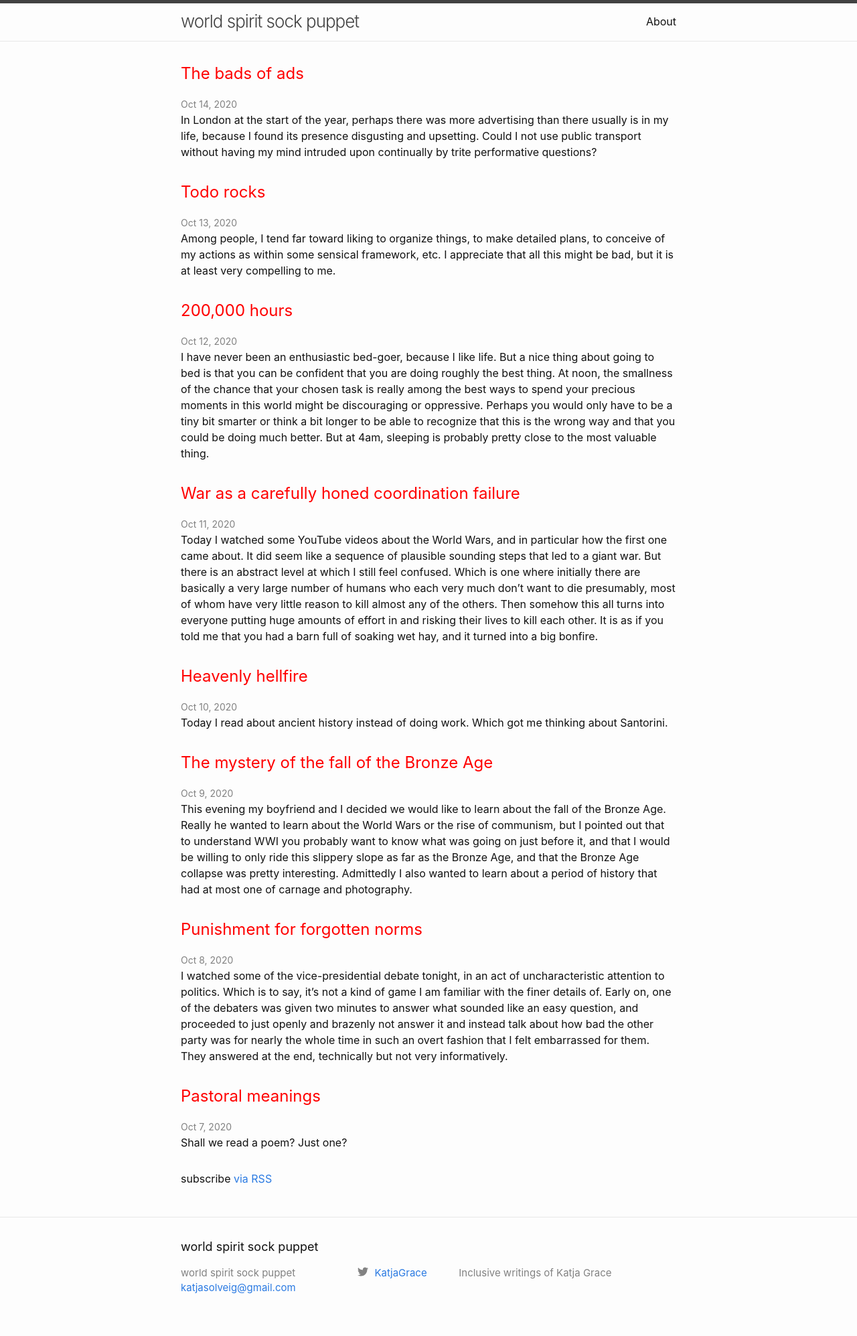
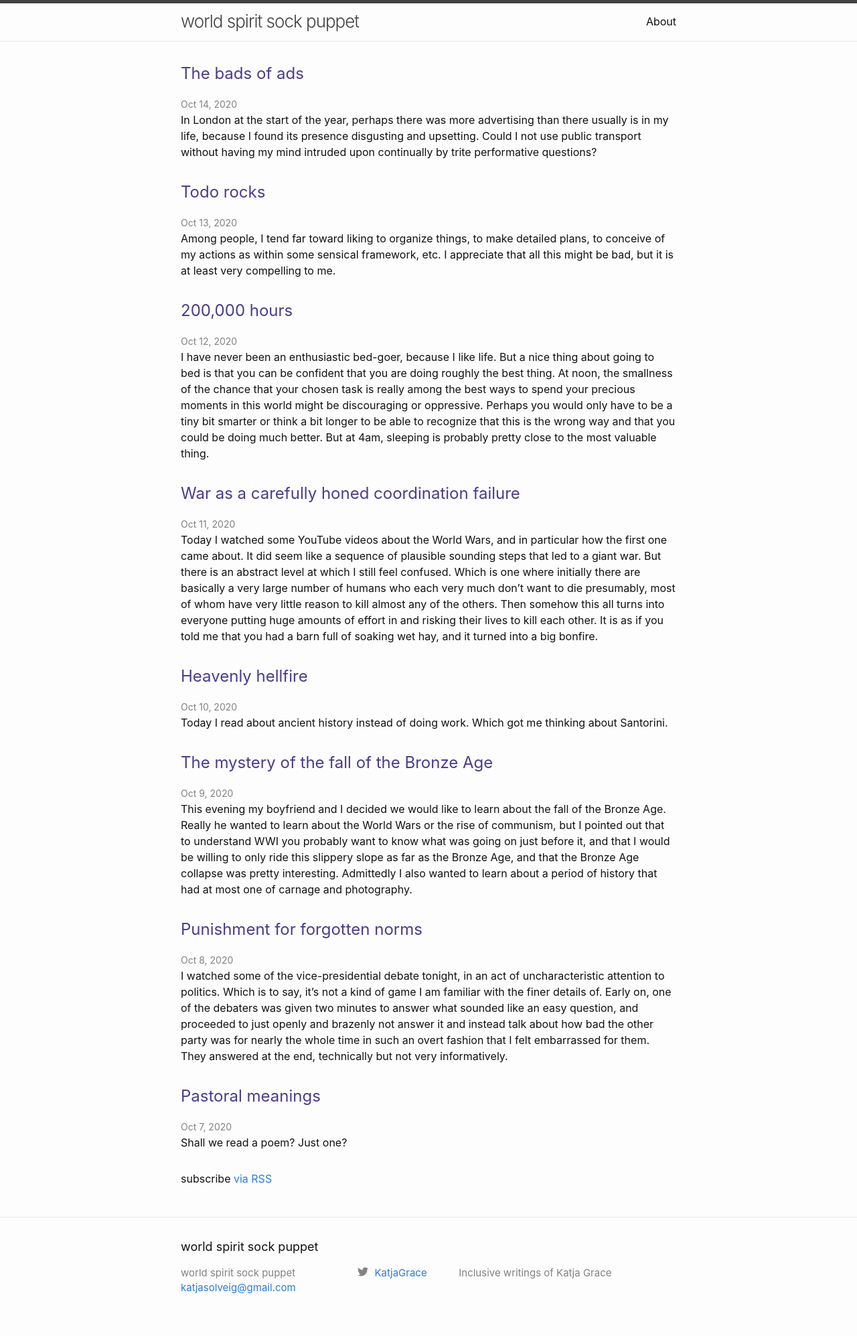
Before and after one commit to katjagrace/katjagrace.github.io, a Jekyll site: the page built from index.markdown, in a window 1280 px wide. Shown: the whole page at 67% size. Built offline with Jekyll 4.4.1, drawn with Linux system fonts in a browser that asks for light colours.

Commit message:
color change

```diff
--- a/_sass/minima/_layout.scss
+++ b/_sass/minima/_layout.scss
@@ -204,7 +204,7 @@
 
 .post-link {
   display: block;
-  color: red !important;
+  color: darkslateblue !important;
   @include relative-font-size(1.5);
 }
 
```
